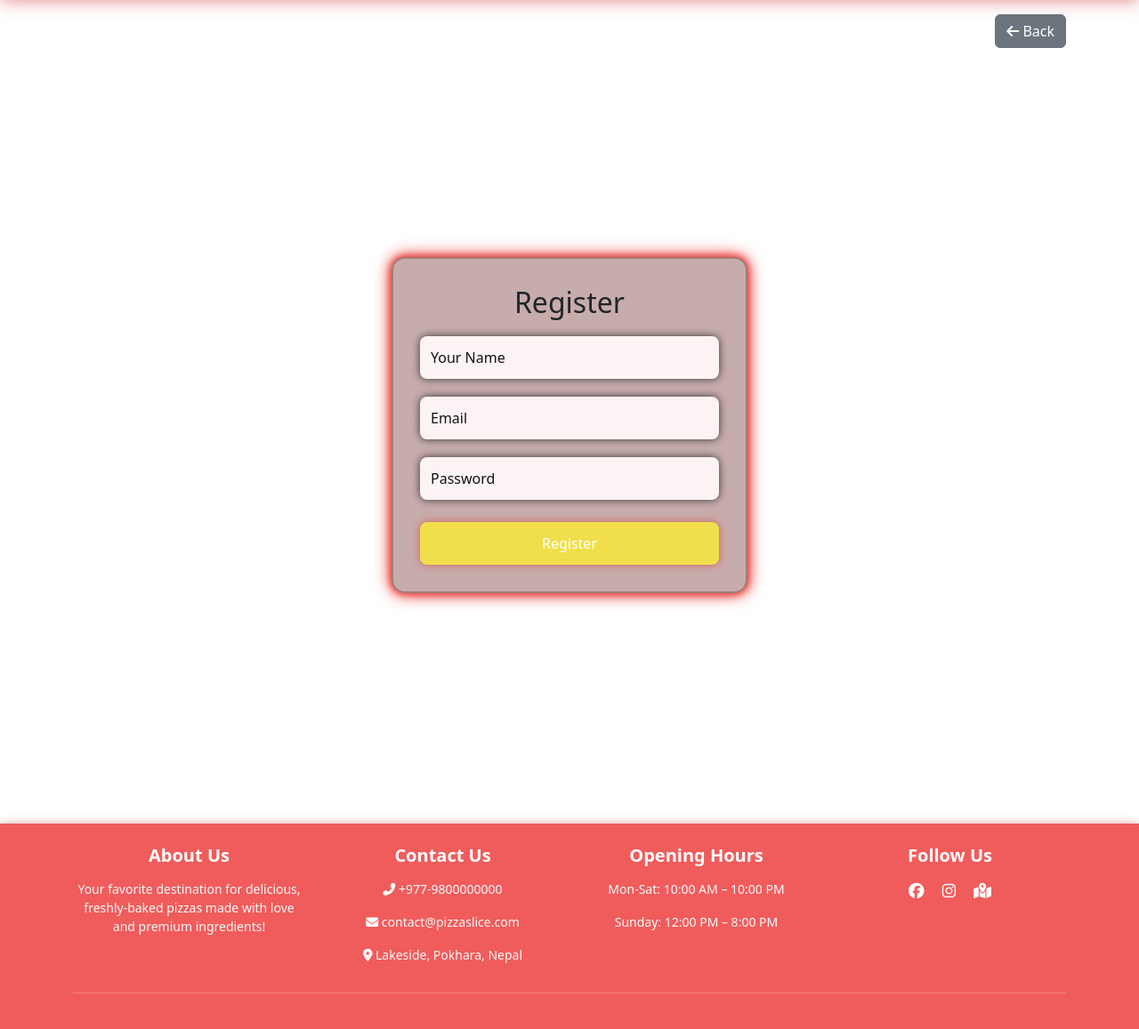
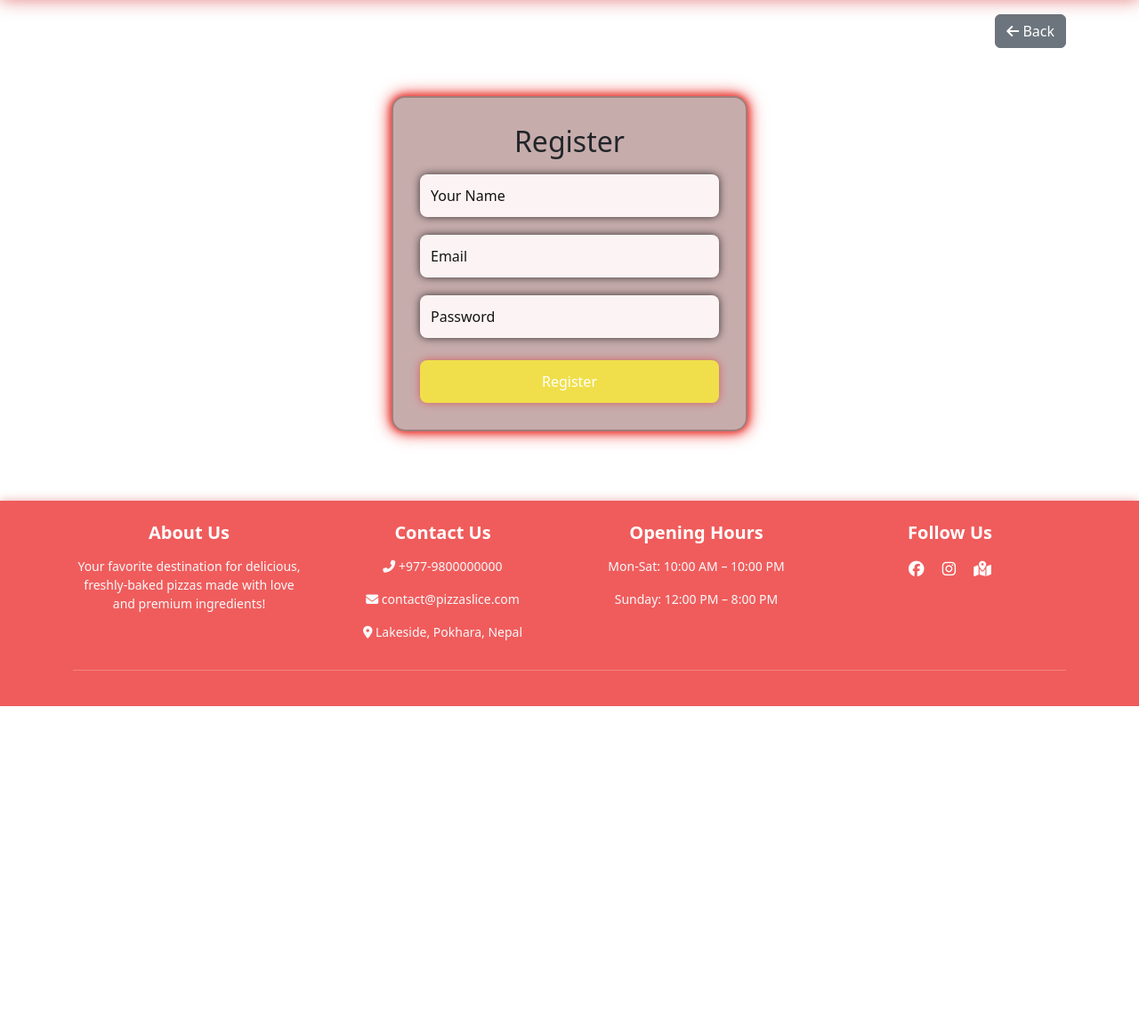
Before and after one commit to Sajani11/MyPizzaApp, a Flask app: page /register in a window 1280 px wide. Shown: the part 56-1213 px from the top of the page at 89% size. After the commit the page ends 850 px from the top, so only its background shows below. Run offline with Flask 3, Linux system fonts and the light colour scheme; some libraries are stand-ins or nearby versions.

Commit message:
Updated css

```diff
--- a/static/css/style.css
+++ b/static/css/style.css
@@ -30,7 +30,6 @@
 
 /* Form Container */
 .form-container {
-  min-height: 100vh;
   display: flex;
   justify-content: center;
   align-items: center;
```
